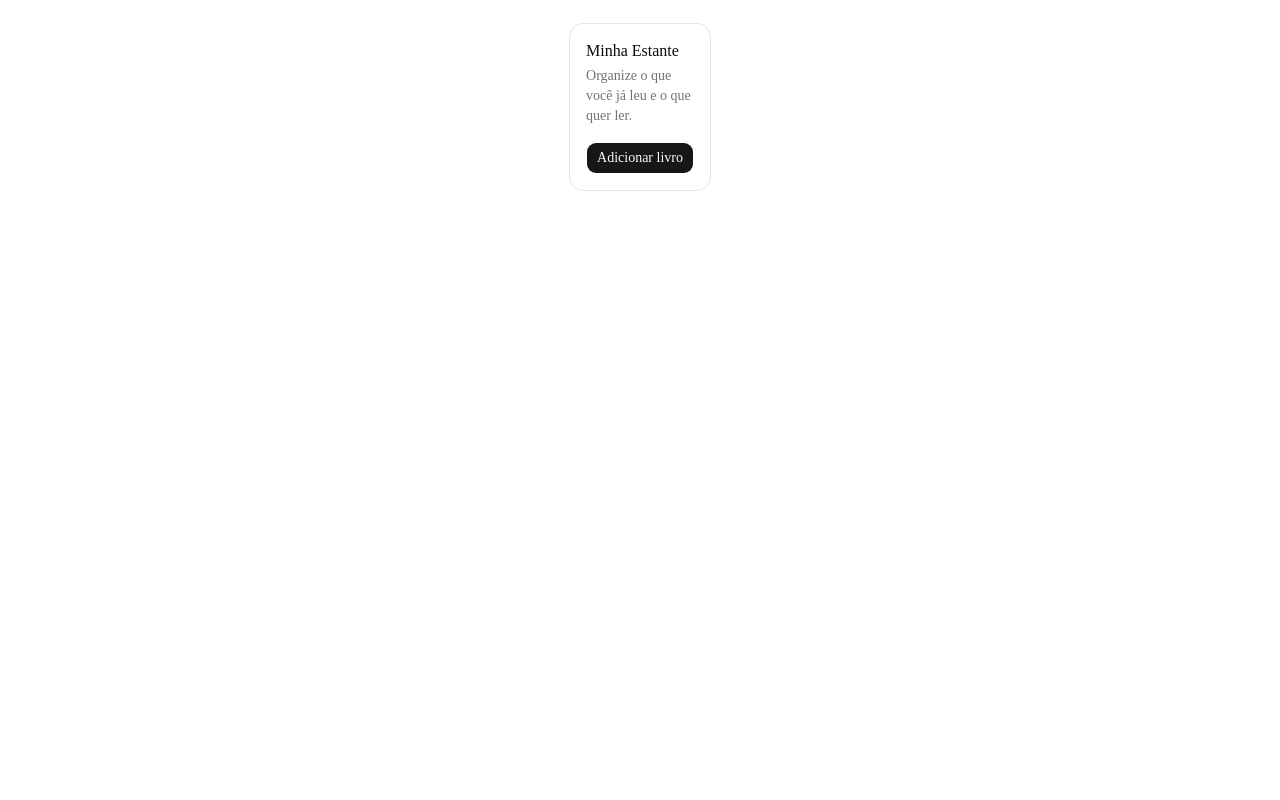
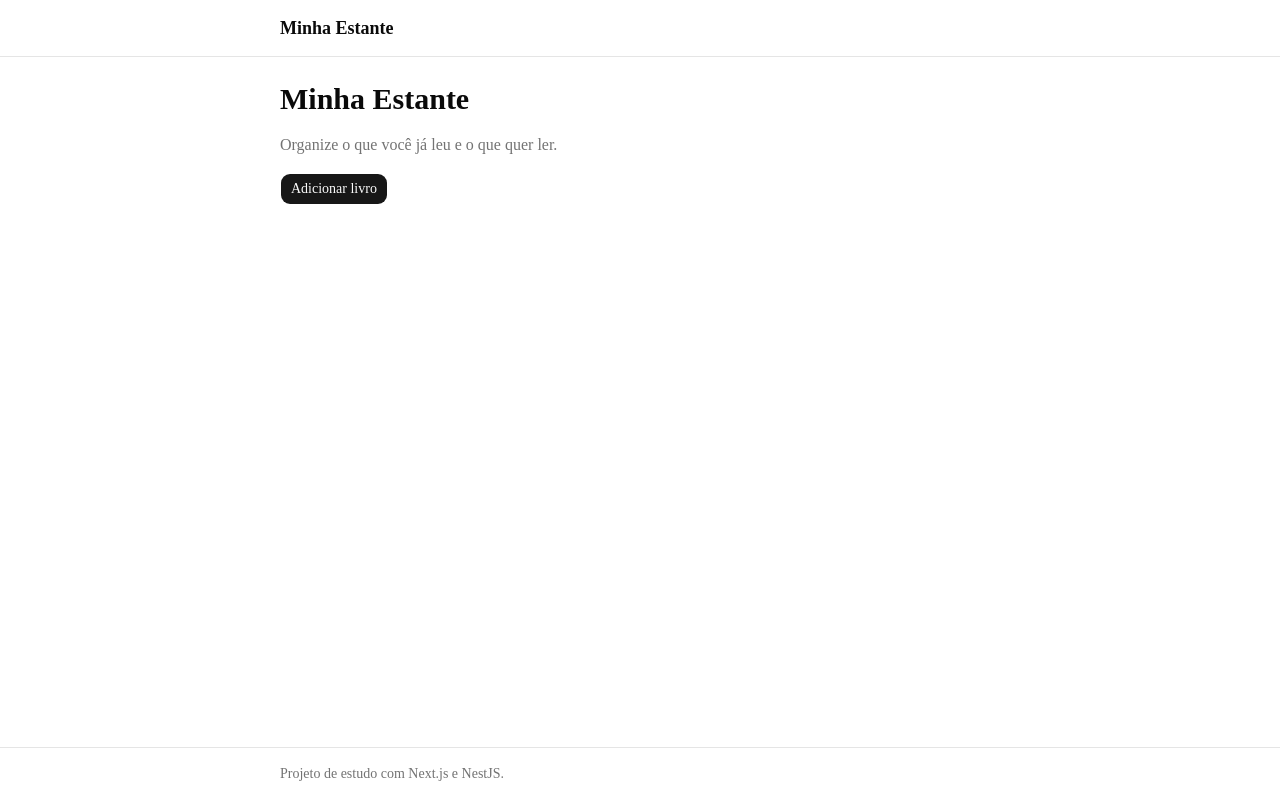
Before and after one commit to By-Moonteiro/bookshelf-project, a Next.js app in the folder web/: page / in a window 1280 px wide. Built offline with nearby package versions, Linux system fonts and the light colour scheme.

Commit message:
feat(web): add base layout

```diff
--- a/web/src/app/layout.tsx
+++ b/web/src/app/layout.tsx
@@ -1,29 +1,21 @@
 import type { Metadata } from "next";
-import { Geist, Geist_Mono } from "next/font/google";
+import { Header } from "@/components/header";
+import { Footer } from "@/components/footer";
 import "./globals.css";
 
-const geistSans = Geist({
-  variable: "--font-geist-sans",
-  subsets: ["latin"],
-});
-
-const geistMono = Geist_Mono({
-  variable: "--font-geist-mono",
-  subsets: ["latin"],
-});
-
 export const metadata: Metadata = {
-  title: "Create Next App",
-  description: "Generated by create next app",
+  title: "Minha Estante",
+  description: "Organize o que você já leu e o que quer ler.",
 };
 
 export default function RootLayout({ children }: LayoutProps<"/">) {
   return (
-    <html
-      lang="en"
-      className={`${geistSans.variable} ${geistMono.variable} h-full antialiased`}
-    >
-      <body className="min-h-full flex flex-col">{children}</body>
+    <html lang="pt-BR">
+      <body className="flex min-h-screen flex-col antialiased">
+        <Header />
+        <main className="mx-auto w-full max-w-3xl flex-1 p-6">{children}</main>
+        <Footer />
+      </body>
     </html>
   );
 }
--- a/web/src/app/page.tsx
+++ b/web/src/app/page.tsx
@@ -1,26 +1,13 @@
 import { Button } from "@/components/ui/button";
-import {
-  Card,
-  CardContent,
-  CardDescription,
-  CardHeader,
-  CardTitle,
-} from "@/components/ui/card";
 
 export default function HomePage() {
   return (
-    <main className="mx-auto max-w-3xl p-6">
-      <Card>
-        <CardHeader>
-          <CardTitle>Minha Estante</CardTitle>
-          <CardDescription>
-            Organize o que você já leu e o que quer ler.
-          </CardDescription>
-        </CardHeader>
-        <CardContent>
-          <Button>Adicionar livro</Button>
-        </CardContent>
-      </Card>
-    </main>
+    <section className="space-y-4">
+      <h1 className="text-3xl font-bold">Minha Estante</h1>
+      <p className="text-muted-foreground">
+        Organize o que você já leu e o que quer ler.
+      </p>
+      <Button>Adicionar livro</Button>
+    </section>
   );
 }
--- /dev/null
+++ b/web/src/components/footer.tsx
@@ -0,0 +1,9 @@
+export function Footer() {
+  return (
+    <footer className="border-t">
+      <div className="mx-auto max-w-3xl px-6 py-4 text-sm text-muted-foreground">
+        <p>Projeto de estudo com Next.js e NestJS.</p>
+      </div>
+    </footer>
+  );
+}
--- /dev/null
+++ b/web/src/components/header.tsx
@@ -0,0 +1,13 @@
+import Link from "next/link";
+
+export function Header() {
+  return (
+    <header className="border-b">
+      <div className="mx-auto flex h-14 max-w-3xl items-center px-6">
+        <Link href="/" className="text-lg font-semibold">
+          Minha Estante
+        </Link>
+      </div>
+    </header>
+  );
+}
```
